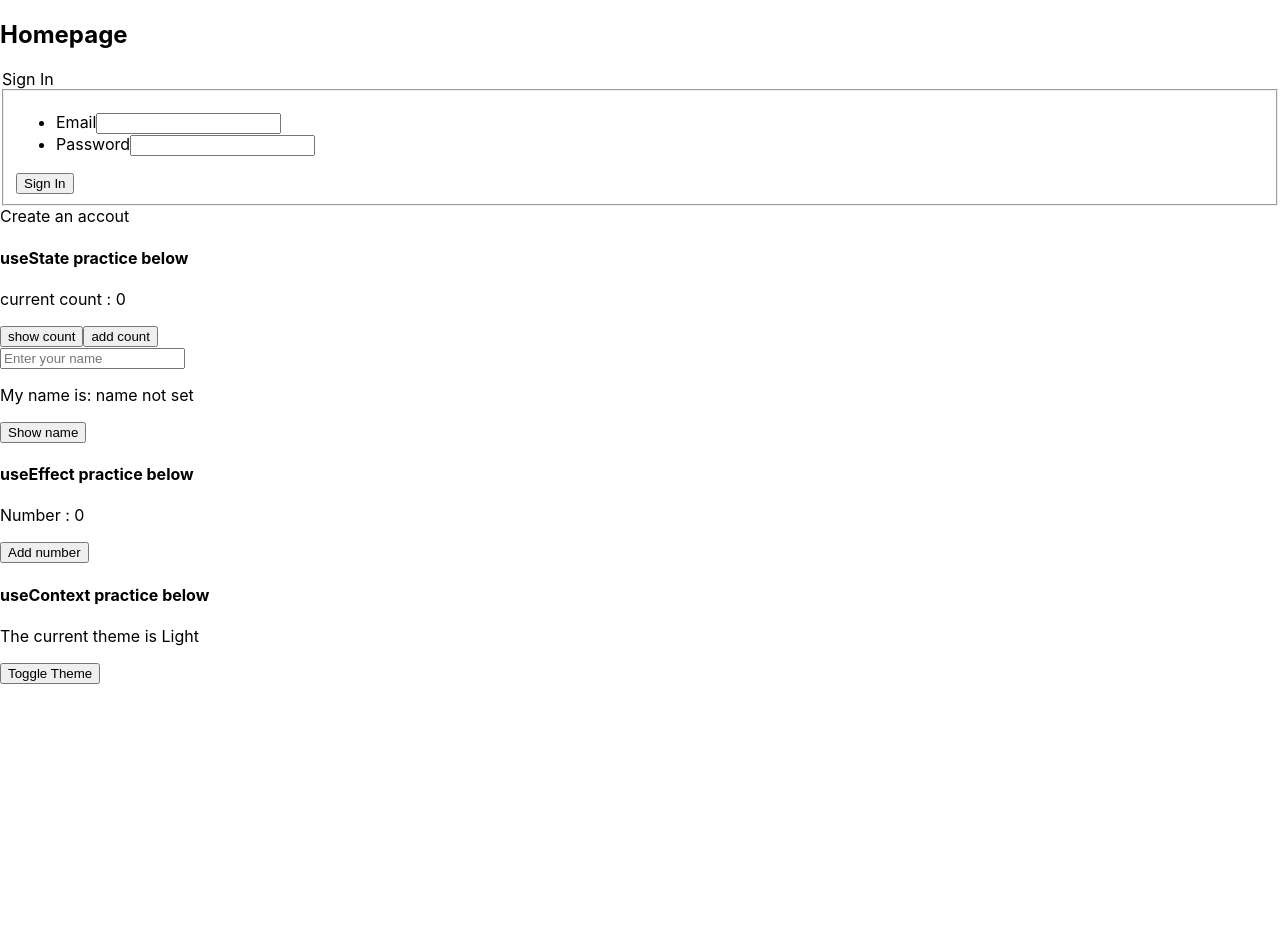
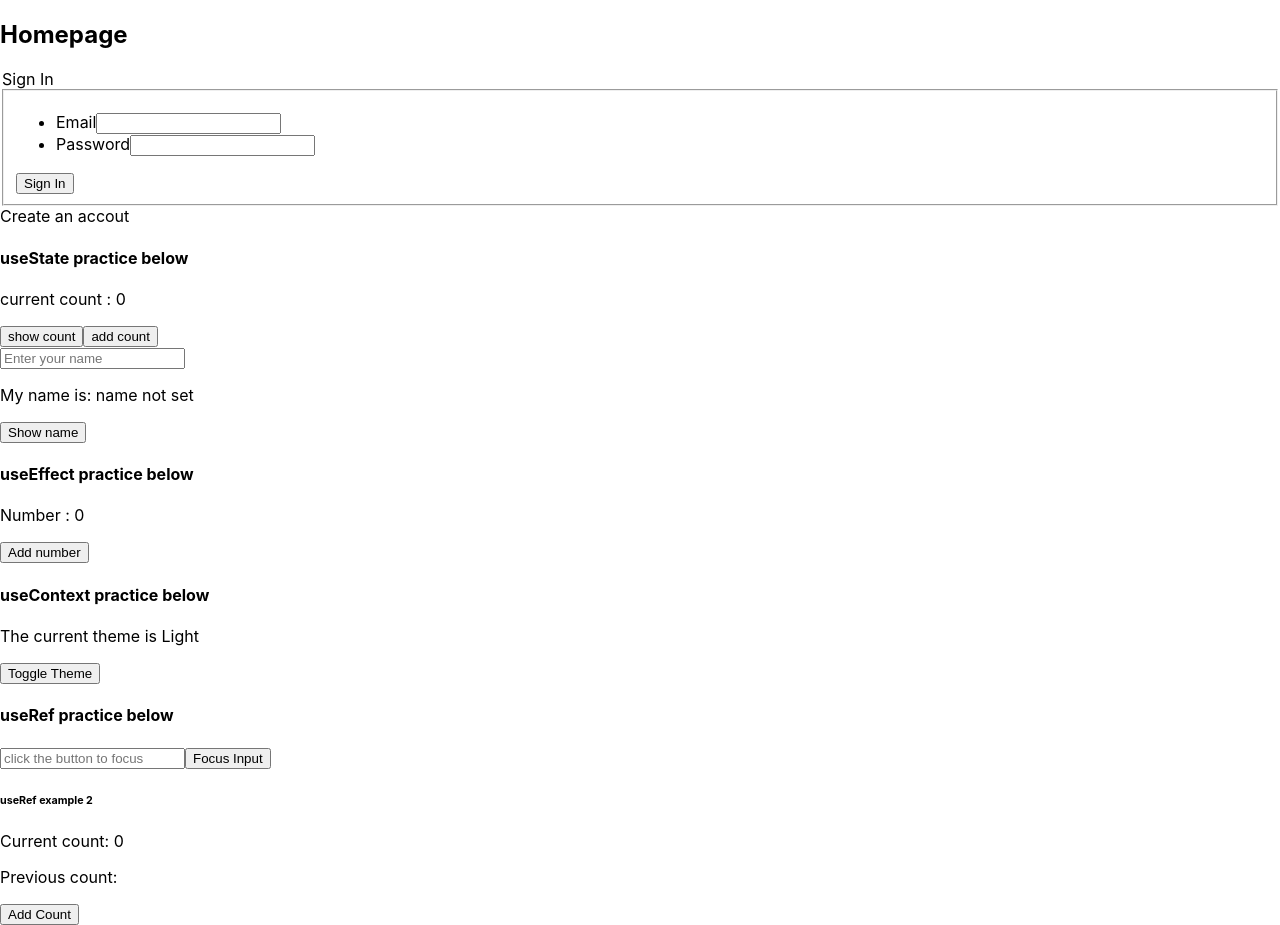
Before and after one commit to lukeckk/React_Firebase_Auth, a React (Create React App) app: page / in a window 1280 px wide. Before the commit the page ends 800 px from the top, so only its background shows below. Built offline with nearby package versions, Linux system fonts and the light colour scheme; no server answers.

Commit message:
added useRef example

```diff
--- a/src/pages/home.jsx
+++ b/src/pages/home.jsx
@@ -6,6 +6,8 @@ import { CounterComponent } from "./useState"
 import { TimerComponent } from "./useEffect"
 import { ThemeProvider } from "./useContextProvider";
 import { ThemeToggler } from "./useContext";
+import { FocusInputExample } from "./useRef";
+import { PreviousStateExample } from "./useRef";
 
 export const Home = ({user}) => {
   // state to store email and password. initialize as empty string, then include the setemail / pass function in input to add to it
@@ -96,6 +98,12 @@ export const Home = ({user}) => {
           <ThemeToggler/>
         </div>
       </ThemeProvider>
+
+      <h4>useRef practice below</h4>
+      <FocusInputExample />
+
+      <h6>useRef example 2</h6>
+      <PreviousStateExample />
     </section>
   )
 }
--- /dev/null
+++ b/src/pages/useRef.js
@@ -0,0 +1,46 @@
+import { useEffect, useRef, useState } from "react";
+
+// example 1
+// using useRef to access DOM
+export const FocusInputExample = () => {
+
+  // set it to null initially
+
+  const inputRef = useRef(null)
+
+  const handleFocus = () => {
+    // use .current to access the DOM
+    inputRef.current.focus(); // access the element and focus
+  }
+
+  return (
+    <div>
+      {/* ref will refer to inputRef that uses useRef()  */}
+      <input ref={inputRef} type="text" placeholder="click the button to focus"/>
+      <button onClick={handleFocus}>Focus Input</button>
+    </div>
+  )
+}
+
+// example 2
+// using useRef to store previous state
+export const PreviousStateExample = () => {
+  const [count, setCount] = useState(0)
+  const previousCountRef = useRef()
+
+  useEffect(() => {
+    previousCountRef.current = count
+  })
+
+  const increamentCount = () => {
+    setCount(count +1)
+  }
+
+  return (
+    <div>
+      <p>Current count: {count}</p>
+      <p>Previous count: {previousCountRef.current}</p>
+      <button onClick={increamentCount} >Add Count</button>
+    </div>
+  )
+}
```
